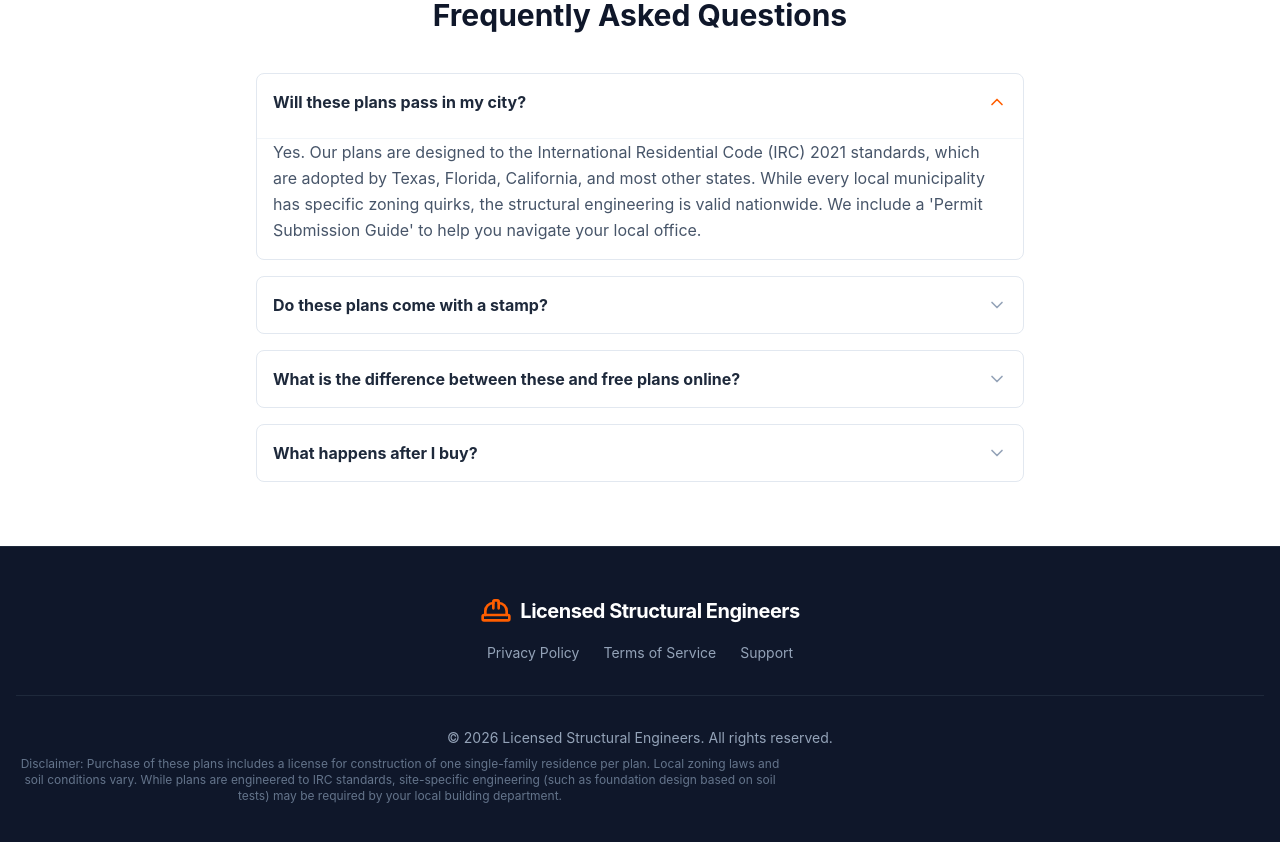
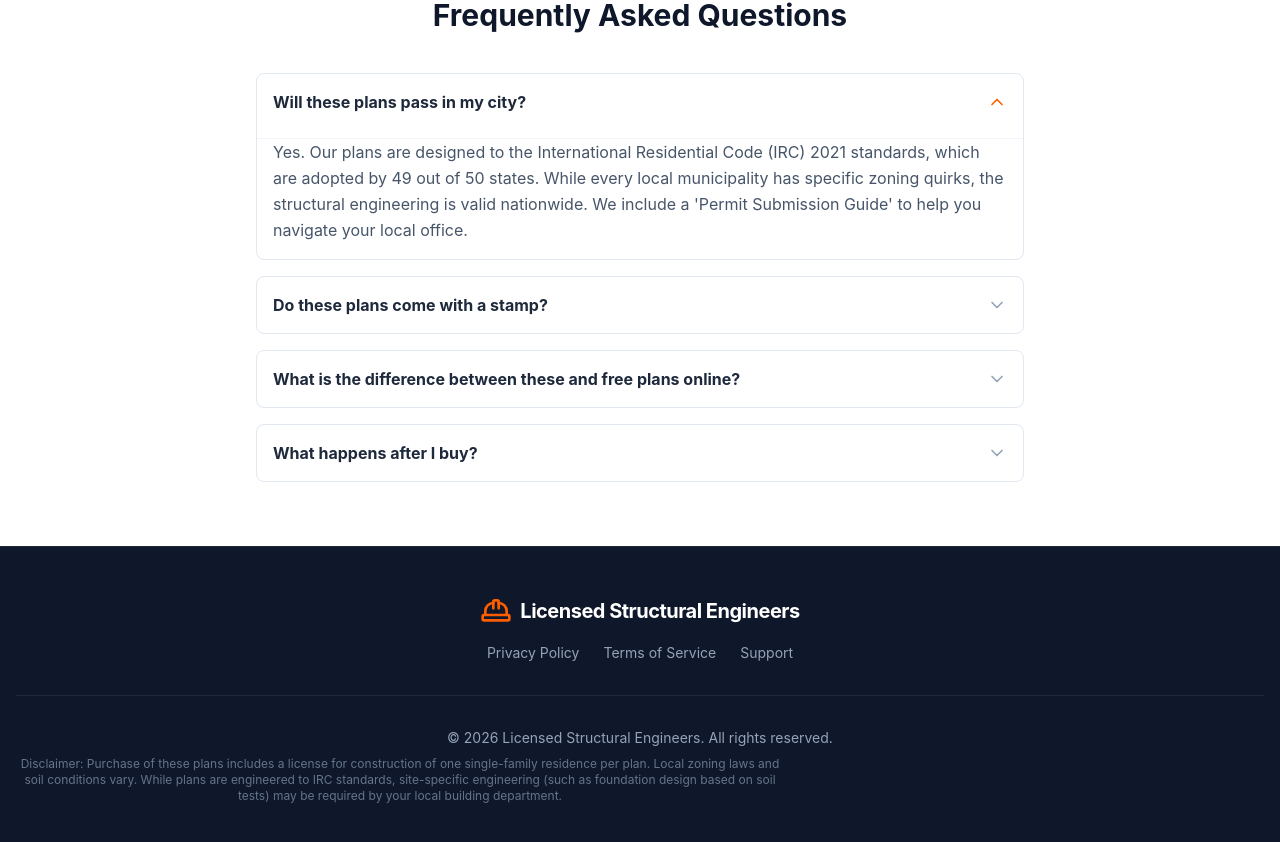
Before and after one commit to Founditmarketing/Texas-Structural-Engineers-Tripwire, a React (Vite) app: page / in a window 1280 px wide. Shown: the part 5780-6622 px from the top of the page. Built offline with nearby package versions, Linux system fonts and the light colour scheme.

Commit message:
Update FAQ to be comprehensive and nationwide

```diff
--- a/constants.ts
+++ b/constants.ts
@@ -3,7 +3,7 @@ import { FaqItem, Testimonial } from './types';
 export const FAQ_ITEMS: FaqItem[] = [
   {
     question: "Will these plans pass in my city?",
-    answer: "Yes. Our plans are designed to the International Residential Code (IRC) 2021 standards, which are adopted by Texas, Florida, California, and most other states. While every local municipality has specific zoning quirks, the structural engineering is valid nationwide. We include a 'Permit Submission Guide' to help you navigate your local office."
+    answer: "Yes. Our plans are designed to the International Residential Code (IRC) 2021 standards, which are adopted by 49 out of 50 states. While every local municipality has specific zoning quirks, the structural engineering is valid nationwide. We include a 'Permit Submission Guide' to help you navigate your local office."
   },
   {
     question: "Do these plans come with a stamp?",
```
